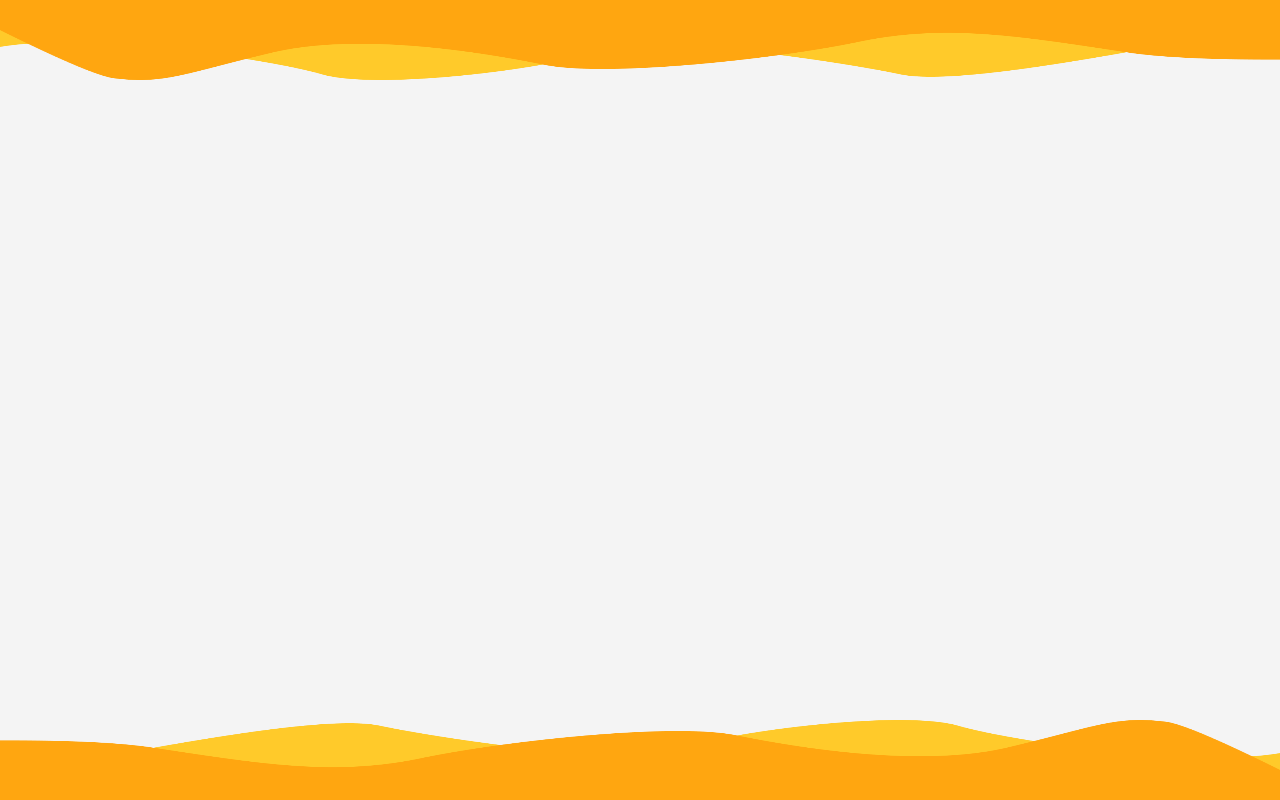
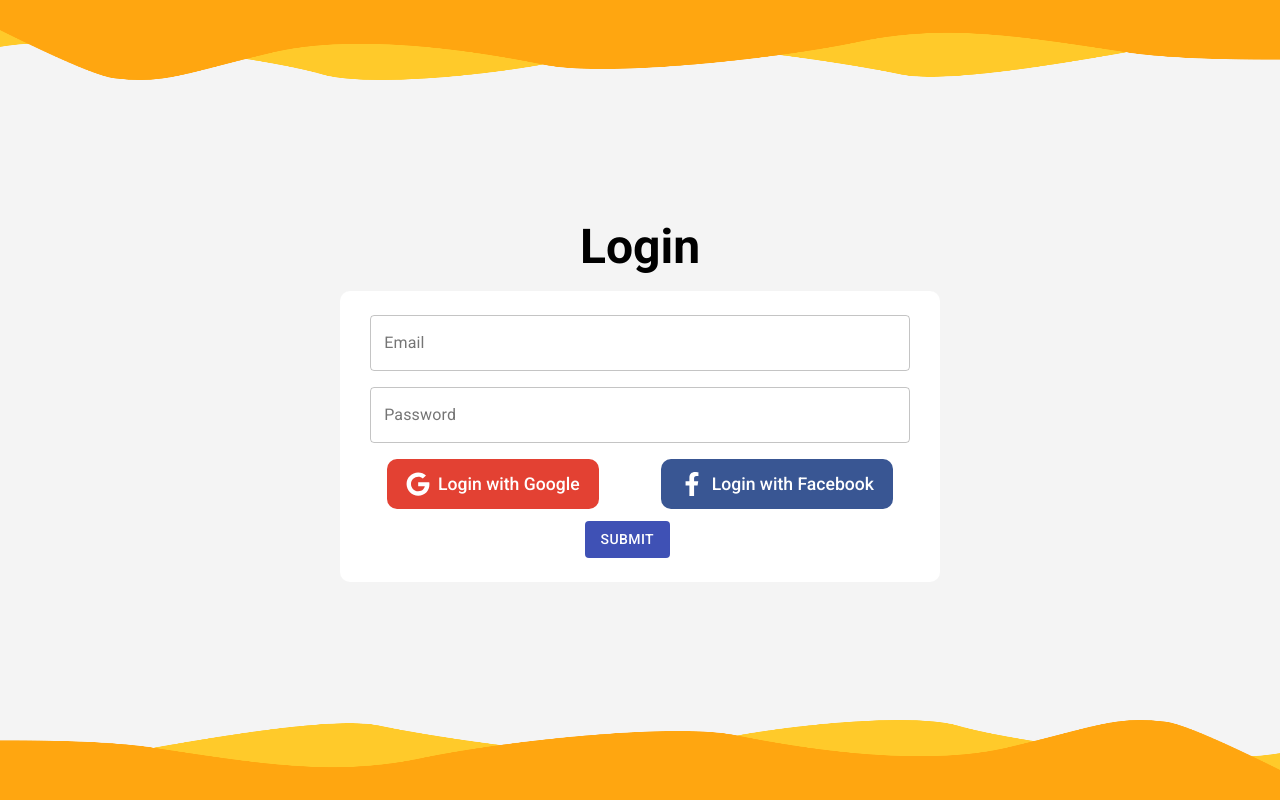
Before and after one commit to marzouk2002/-firestock, a React (Create React App) app: page /login in a window 1280 px wide. Built offline with nearby package versions, Linux system fonts and the light colour scheme.

Commit message:
login done

```diff
--- a/src/components/Login.js
+++ b/src/components/Login.js
@@ -1,11 +1,54 @@
-import React from 'react'
+import React, { useState } from 'react'
+import { motion } from 'framer-motion'
+import { TextField, Button } from '@material-ui/core';
+import { FaGoogle, FaFacebookF } from "react-icons/fa";
 
 function Login() {
+    const [ formState, setFormState ] = useState({ email: '', password: '' })
+
+    const handleFormChange = (e) => {
+        const { name, value }  = e.target
+        setFormState({ ...formState, [name]: value })
+    }
+
     return (
         <div className="container-auth">
-
+            <div className="registerForm-wrapper">
+                    <header>
+                        <motion.h2 initial={{opacity:0}}
+                        animate={{opacity: 1}} transition={{duration: 0.8}} >
+                        Login</motion.h2>
+                    </header>
+                    <motion.main initial={{opacity:0, x:100}}
+                    animate={{opacity: 1, x: 0}} transition={{duration: 0.8, delay: 0.1}} >
+                        <form autoComplete="off">
+                            <TextField onChange={handleFormChange} name="email" value={formState.email} label="Email" style={inputStyle} variant="outlined" />
+                            <TextField onChange={handleFormChange} name="password" value={formState.password} label="Password" style={inputStyle} type="password" variant="outlined" />
+                            <div className="socials">
+                                <div>
+                                    <FaGoogle/>
+                                    <p>Login with Google</p>
+                                </div>
+                                <div>
+                                    <FaFacebookF/>
+                                    <p>Login with Facebook</p>
+                                </div>
+                            </div>
+                            <div className="btns">
+                                <Button variant="contained" color="primary" type="submit" disableElevation>
+                                    Submit
+                                </Button>
+                            </div>
+                        </form>
+                    </motion.main>
+                </div>
         </div>
     )
 }
 
+const inputStyle = {
+    width: '95%',
+    margin: '0.5rem 0'
+}
+
 export default Login
--- a/src/components/Register.js
+++ b/src/components/Register.js
@@ -10,7 +10,6 @@ function Register() {
 
     const handleFormChange = (e) => {
         const { name, value }  = e.target
-
         setFormState({ ...formState, [name]: value })
     }
 
--- a/src/css/components/Register.css
+++ b/src/css/components/Register.css
@@ -32,7 +32,11 @@ h3 {
   align-items: center;
   margin: 0.5rem;
   margin-top: 0.8rem;
-  gap: 10%;
+  gap: 3%;
+}
+.registerForm-wrapper main .btns button {
+  position: relative;
+  left: -2.3%;
 }
 .registerForm-wrapper main .socials {
   display: flex;
--- a/src/css/index.css
+++ b/src/css/index.css
@@ -201,7 +201,11 @@ h3 {
   align-items: center;
   margin: 0.5rem;
   margin-top: 0.8rem;
-  gap: 10%;
+  gap: 3%;
+}
+.registerForm-wrapper main .btns button {
+  position: relative;
+  left: -2.3%;
 }
 .registerForm-wrapper main .socials {
   display: flex;
--- a/src/scss/components/Register.scss
+++ b/src/scss/components/Register.scss
@@ -18,7 +18,12 @@
       @include flex-mix(center, center);
       margin: 0.5rem;
       margin-top: 0.8rem;
-      gap: 10%;
+      gap: 3%;
+
+      button {
+        position: relative;
+        left: -2.3%;
+      }
     }
 
     .socials {
```
Also changed, not shown: 2 other files (tests, documents, lock files or other folders).
